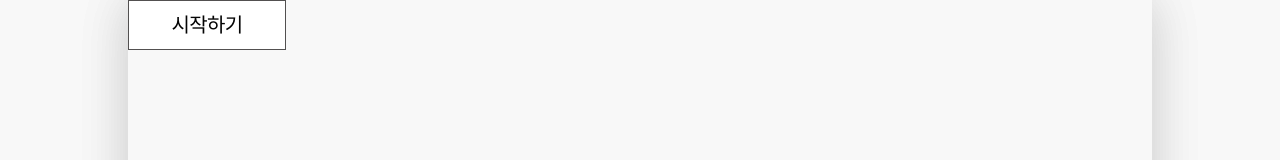
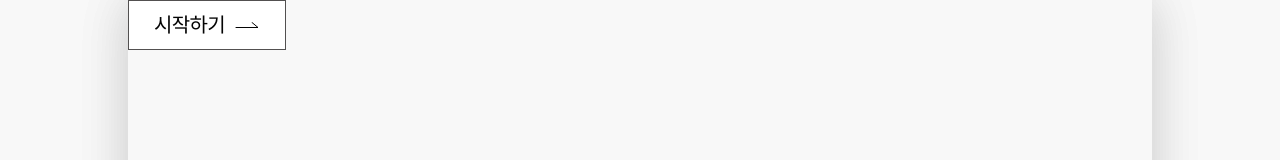
Before and after one commit to heesunee/PHORYN, a React (Vite) app: page / in a window 1280 px wide. Shown: the top 160 px of the page. Built offline with nearby package versions, Linux system fonts and the light colour scheme; a web font is replaced by a local one.

Commit message:
feat: button svg props add (#4)

```diff
--- a/package.json
+++ b/package.json
@@ -23,6 +23,7 @@
   "devDependencies": {
     "@biomejs/biome": "^2.2.4",
     "@eslint/js": "^9.33.0",
+    "@svgr/cli": "^8.1.0",
     "@types/react": "^19.1.10",
     "@types/react-dom": "^19.1.7",
     "@vitejs/plugin-react-swc": "^4.0.0",
@@ -33,6 +34,7 @@
     "typescript": "~5.8.3",
     "typescript-eslint": "^8.39.1",
     "vite": "^7.1.2",
+    "vite-plugin-svgr": "^4.5.0",
     "vite-tsconfig-paths": "^5.1.4"
   }
 }
--- a/src/pages/home.tsx
+++ b/src/pages/home.tsx
@@ -1,9 +1,10 @@
 import Button from '@components/button';
+import IcArrowIcon from '@/shared/assets/ic_arrow_right.svg?react';
 
 const Home = () => {
   return (
     <div>
-      <Button text='시작하기' />
+      <Button text='시작하기' icon={<IcArrowIcon/>}/>
     </div>
   );
 };
--- a/src/shared/components/button.tsx
+++ b/src/shared/components/button.tsx
@@ -1,4 +1,5 @@
 import { cva, type VariantProps } from 'class-variance-authority'
+import type { ReactNode } from 'react';
 
 const buttonVariants = cva(
   'body_01 justify-center items-center flex gap-[1rem] bg-white border-[1px] border-border text-black hover:bg-black hover:text-white',
@@ -17,12 +18,14 @@ const buttonVariants = cva(
 
 interface ButtonProps extends VariantProps<typeof buttonVariants>{
   text: string;
+  icon?: ReactNode;
 }
 
-const Button = ({text, size} : ButtonProps) => {
+const Button = ({text, size, icon} : ButtonProps) => {
   return (
-    <button type='button' className={buttonVariants({size})}>
+    <button type='button' className={buttonVariants({size})} aria-label={text}>
       {text}
+      {icon}
     </button>
   )
 }
--- /dev/null
+++ b/src/svg.d.ts
@@ -0,0 +1,12 @@
+/// <reference types="vite/client" />
+
+declare module '*.svg?react' {
+  import * as React from 'react'
+  const ReactComponent: React.FC<React.SVGProps<SVGSVGElement> & { title?: string }>
+  export default ReactComponent
+}
+
+declare module '*.svg' {
+  const src: string
+  export default src
+}
--- a/tsconfig.app.json
+++ b/tsconfig.app.json
@@ -27,6 +27,7 @@
     "baseUrl": ".",
     "paths": {
       "@pages/*": ["./src/pages/*"],
+      "@assets/*": ["./src/shared/assets/*"],
       "@components/*": ["./src/shared/components/*"],
       "@constans/*": ["./src/shared/constants/*"],
       "@utils/*": ["./src/shared/utils/*"],
--- a/vite.config.ts
+++ b/vite.config.ts
@@ -2,8 +2,9 @@ import { defineConfig } from 'vite'
 import react from '@vitejs/plugin-react-swc'
 import tailwindcss from '@tailwindcss/vite'
 import tsconfigPaths from 'vite-tsconfig-paths'
+import svgr from 'vite-plugin-svgr'
 
 // https://vite.dev/config/
 export default defineConfig({
-  plugins: [react(), tailwindcss(), tsconfigPaths()],
+  plugins: [react(), tailwindcss(), tsconfigPaths(), svgr()],
 })
```
Also changed, not shown: src/shared/assets/ic_arrow_right.svg (added), 1 other file (tests, documents, lock files or other folders). Lines whose indentation alone changed are shown as unchanged.
